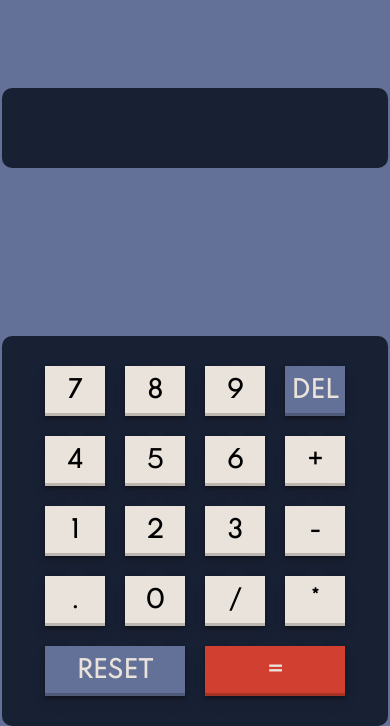
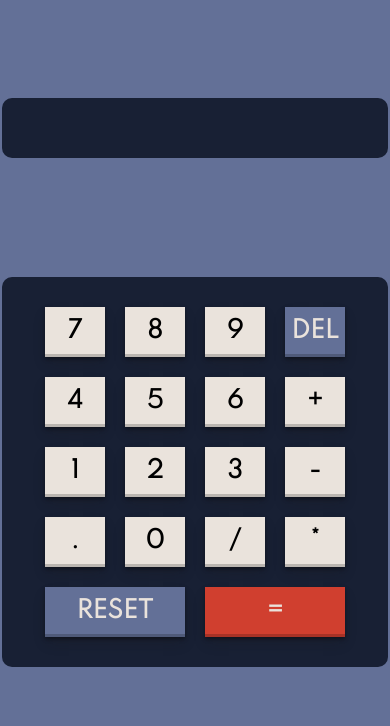
Before and after one commit to amr8644/JIT, a plain HTML site: page index.html in a window 390 px wide. Shown: the part 118-844 px from the top of the page. Drawn offline with Linux system fonts and the light colour scheme.

Commit message:
Fixed Container

```diff
--- a/style.css
+++ b/style.css
@@ -26,9 +26,6 @@ html,
     flex-direction: column;
     justify-content: space-around;
     transition: all 0.3s ease;
-
-
-
 }
 
 .body-light{
@@ -360,7 +357,7 @@ transition: all 0.3s ease;
             margin: 10px 0;
         }
         .body{
-            justify-content: space-between;
+            justify-content: space-around;
         }
 }
 
@@ -390,7 +387,7 @@ transition: all 0.3s ease;
         }
         .input{
             width: 95%;
-
+          height: 70px;
         }
         .title{
             width: 95%;
@@ -407,7 +404,8 @@ transition: all 0.3s ease;
         }
         .input{
             width: 99%;
-
+            height: 60px;
+          margin: 0;
         }
         .title{
             width: 99%;
```
